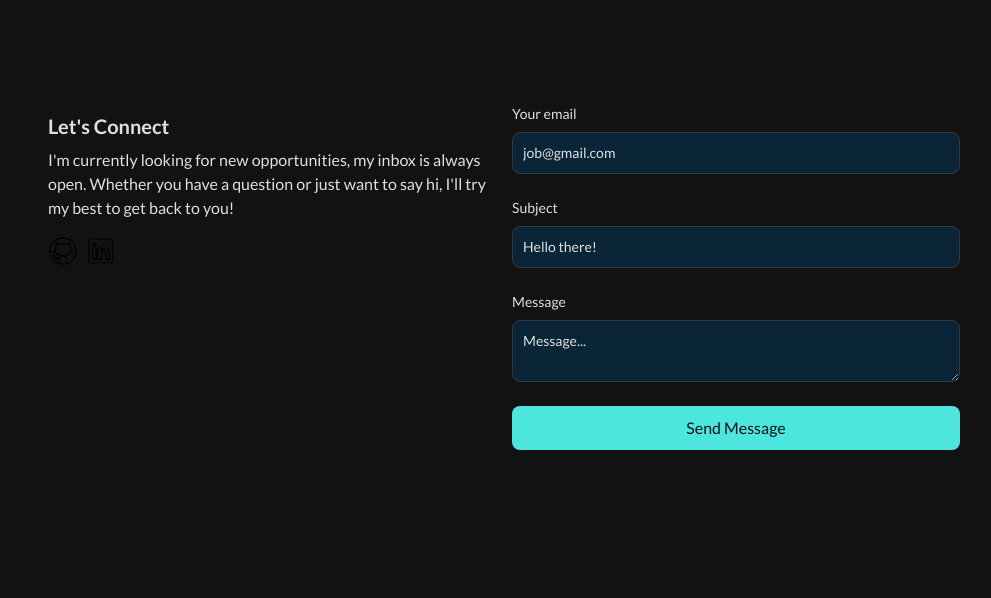
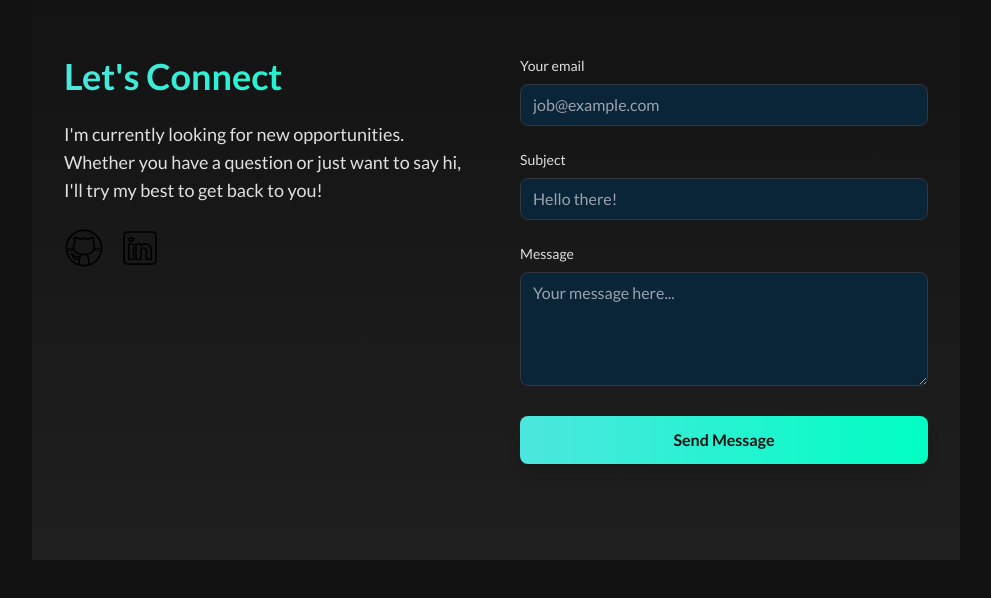
Before and after one commit to sage9705/portfolio, a Next.js app: page / in a window 1280 px wide. Shown: the part 2012-2610 px from the top of the page, without its empty margins (144-1135 px from the left). Built offline with nearby package versions, Linux system fonts and the light colour scheme.

Commit message:
Revamped email section

```diff
--- a/package.json
+++ b/package.json
@@ -17,6 +17,7 @@
     "nodemailer": "^6.9.14",
     "react": "^18",
     "react-dom": "^18",
+    "react-intersection-observer": "^9.13.0",
     "react-type-animation": "^3.2.0",
     "resend": "^3.4.0"
   },
--- a/src/app/components/emailsection.jsx
+++ b/src/app/components/emailsection.jsx
@@ -1,5 +1,7 @@
 "use client";
-import React, { useState } from "react";
+import React, { useState, useEffect } from "react";
+import { motion, useAnimation } from "framer-motion";
+import { useInView } from "react-intersection-observer";
 import GithubIcon from "../../../public/images/github.svg";
 import LinkedinIcon from "../../../public/images/linkedin.svg";
 import Link from "next/link";
@@ -9,6 +11,14 @@ const EmailSection = () => {
   const [emailSubmitted, setEmailSubmitted] = useState(false);
   const [isLoading, setIsLoading] = useState(false);
   const [error, setError] = useState("");
+  const controls = useAnimation();
+  const [ref, inView] = useInView();
+
+  useEffect(() => {
+    if (inView) {
+      controls.start("visible");
+    }
+  }, [controls, inView]);
 
   const handleSubmit = async (e) => {
     e.preventDefault();
@@ -41,7 +51,7 @@ const EmailSection = () => {
         e.target.reset();
         setTimeout(() => {
           setEmailSubmitted(false);
-        }, 3000);
+        }, 5000);
       } else {
         setError("Failed to send message. Please try again.");
       }
@@ -53,55 +63,75 @@ const EmailSection = () => {
     }
   };
 
+  const containerVariants = {
+    hidden: { opacity: 0, y: 50 },
+    visible: {
+      opacity: 1,
+      y: 0,
+      transition: {
+        duration: 0.5,
+        staggerChildren: 0.1,
+      },
+    },
+  };
+
+  const childVariants = {
+    hidden: { opacity: 0, y: 20 },
+    visible: {
+      opacity: 1,
+      y: 0,
+      transition: {
+        duration: 0.5,
+      },
+    },
+  };
+
   return (
-    <section
+    <motion.section
       id="contact"
-      className="flex flex-col md:flex-row my-12 md:my-12 py-24 gap-4 relative text-[#e0e0e0]"
+      className="py-24 px-4 sm:px-6 lg:px-8 bg-gradient-to-b from-[#121212] to-[#1f1f1f] text-[#e0e0e0]"
+      ref={ref}
+      variants={containerVariants}
+      initial="hidden"
+      animate={controls}
     >
-      <div className=""></div>
-      <div className="z-10 flex-1">
-        <h5 className="text-xl font-bold my-2">
-          Let&apos;s Connect
-        </h5>
-        <p className="mb-4 max-w-md">
-          I&apos;m currently looking for new opportunities, my inbox is always
-          open. Whether you have a question or just want to say hi, I&apos;ll
-          try my best to get back to you!
+      <div className="max-w-7xl mx-auto">
+        <motion.div className="grid grid-cols-1 md:grid-cols-2 gap-12" variants={containerVariants}>
+          <motion.div variants={childVariants}>
+            <h2 className="text-3xl sm:text-4xl font-bold mb-6 bg-gradient-to-r from-[#4ce6de] to-[#00ffc3] bg-clip-text text-transparent">
+              Let's Connect
+            </h2>
+            <p className="mb-6 text-lg">
+              I'm currently looking for new opportunities. Whether you have a question or just want to say hi, I'll try my best to get back to you!
             </p>
-        <div className="socials flex flex-row gap-2">
-          <Link
-            href="https://github.com/sage9705"
-            target="_blank"
-            rel="noopener noreferrer"
+            <div className="flex space-x-4 mb-8">
+              <motion.div whileHover={{ scale: 1.1 }} whileTap={{ scale: 0.9 }}>
+                <Link href="https://github.com/sage9705" target="_blank" rel="noopener noreferrer">
+                  <Image src={GithubIcon} alt="Github Icon" height={40} width={40} className="hover:opacity-80 transition-opacity" />
+                </Link>
+              </motion.div>
+              <motion.div whileHover={{ scale: 1.1 }} whileTap={{ scale: 0.9 }}>
+                <Link href="https://www.linkedin.com/in/edem-kumahor-1995aa141" target="_blank" rel="noopener noreferrer">
+                  <Image src={LinkedinIcon} alt="Linkedin Icon" height={40} width={40} className="hover:opacity-80 transition-opacity" />
+                </Link>
+              </motion.div>
+            </div>
+          </motion.div>
+          <motion.div variants={childVariants}>
+            {emailSubmitted ? (
+              <motion.div
+                initial={{ opacity: 0, scale: 0.8 }}
+                animate={{ opacity: 1, scale: 1 }}
+                transition={{ duration: 0.5 }}
+                className="bg-green-500 text-white p-6 rounded-lg shadow-lg"
               >
-            <Image src={GithubIcon} alt="Github Icon" height={30} width={30} />
-          </Link>
-          <Link
-            href="https://www.linkedin.com/in/edem-kumahor-1995aa141"
-            target="_blank"
-            rel="noopener noreferrer"
-          >
-            <Image
-              src={LinkedinIcon}
-              alt="Linkedin Icon"
-              height={30}
-              width={30}
-            />
-          </Link>
-        </div>
-      </div>
-      <div className="z-10 flex-1">
-        {emailSubmitted ? (
-          <p className="text-green-500 text-sm mt-2">
-            Email sent successfully!
-          </p>
+                <h3 className="text-2xl font-bold mb-2">Thank You!</h3>
+                <p>Your message has been sent successfully. I'll get back to you soon!</p>
+              </motion.div>
             ) : (
-          <form className="flex flex-col" onSubmit={handleSubmit}>
-            <div className="mb-6">
-              <label
-                htmlFor="email"
-                className="block mb-2 text-sm font-medium"
-              >
+              <form onSubmit={handleSubmit} className="space-y-6">
+                <motion.div variants={childVariants}>
+                  <label htmlFor="email" className="block text-sm font-medium mb-2">
                     Your email
                   </label>
                   <input
@@ -109,15 +139,12 @@ const EmailSection = () => {
                     type="email"
                     id="email"
                     required
-                className="bg-[#092537] border border-[#33353F] placeholder-[#e0e0e0] text-[#e0e0e0] text-sm rounded-lg block w-full p-2.5"
-                placeholder="job@gmail.com"
+                    className="w-full px-3 py-2 bg-[#092537] border border-[#33353F] rounded-lg focus:ring-2 focus:ring-[#4ce6de] transition-all duration-300"
+                    placeholder="job@example.com"
                   />
-            </div>
-            <div className="mb-6">
-              <label
-                htmlFor="subject"
-                className="block text-sm mb-2 font-medium"
-              >
+                </motion.div>
+                <motion.div variants={childVariants}>
+                  <label htmlFor="subject" className="block text-sm font-medium mb-2">
                     Subject
                   </label>
                   <input
@@ -125,36 +152,47 @@ const EmailSection = () => {
                     type="text"
                     id="subject"
                     required
-                className="bg-[#092537] border border-[#33353F] placeholder-[#e0e0e0] text-[#e0e0e0] text-sm rounded-lg block w-full p-2.5"
+                    className="w-full px-3 py-2 bg-[#092537] border border-[#33353F] rounded-lg focus:ring-2 focus:ring-[#4ce6de] transition-all duration-300"
                     placeholder="Hello there!"
                   />
-            </div>
-            <div className="mb-6">
-              <label
-                htmlFor="message"
-                className="block text-sm mb-2 font-medium"
-              >
+                </motion.div>
+                <motion.div variants={childVariants}>
+                  <label htmlFor="message" className="block text-sm font-medium mb-2">
                     Message
                   </label>
                   <textarea
                     name="message"
                     id="message"
-                className="bg-[#092537] border border-[#33353F] placeholder-[#e0e0e0] text-[#e0e0e0] text-sm rounded-lg block w-full p-2.5"
-                placeholder="Message..."
+                    required
+                    rows={4}
+                    className="w-full px-3 py-2 bg-[#092537] border border-[#33353F] rounded-lg focus:ring-2 focus:ring-[#4ce6de] transition-all duration-300"
+                    placeholder="Your message here..."
                   />
-            </div>
-            <button
+                </motion.div>
+                <motion.button
                   type="submit"
                   disabled={isLoading}
-              className="bg-[#4ce6de] hover:bg-[#003049] text-[#121212] font-medium py-2.5 px-5 rounded-lg w-full"
+                  className="w-full py-3 px-4 bg-gradient-to-r from-[#4ce6de] to-[#00ffc3] text-[#121212] font-bold rounded-lg shadow-lg hover:shadow-xl transition-all duration-300"
+                  whileHover={{ scale: 1.05 }}
+                  whileTap={{ scale: 0.95 }}
                 >
                   {isLoading ? "Sending..." : "Send Message"}
-            </button>
+                </motion.button>
               </form>
             )}
-        {error && <p className="text-red-500 text-sm mt-2">{error}</p>}
+            {error && (
+              <motion.p
+                initial={{ opacity: 0 }}
+                animate={{ opacity: 1 }}
+                className="text-red-500 mt-4"
+              >
+                {error}
+              </motion.p>
+            )}
+          </motion.div>
+        </motion.div>
       </div>
-    </section>
+    </motion.section>
   );
 };
 
```
Also changed, not shown: 1 other file (tests, documents, lock files or other folders). Lines whose indentation alone changed are shown as unchanged.
